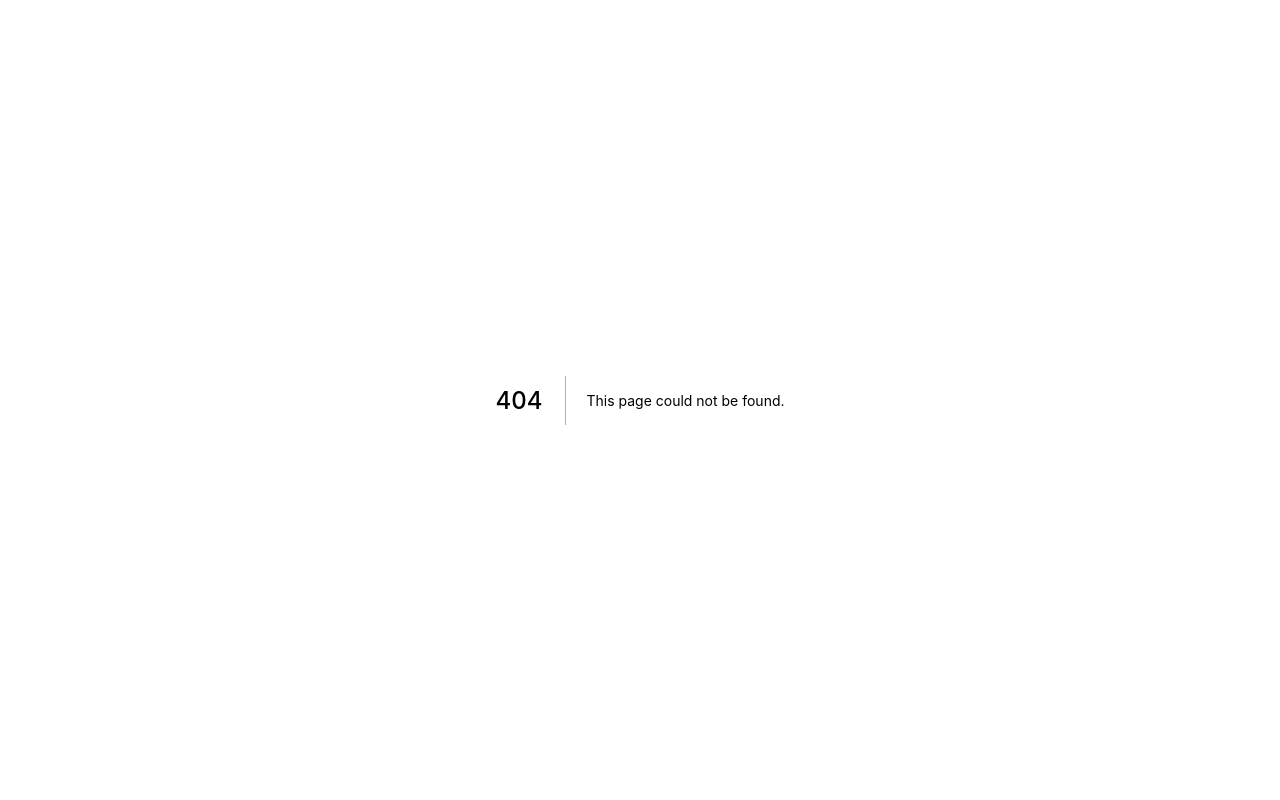
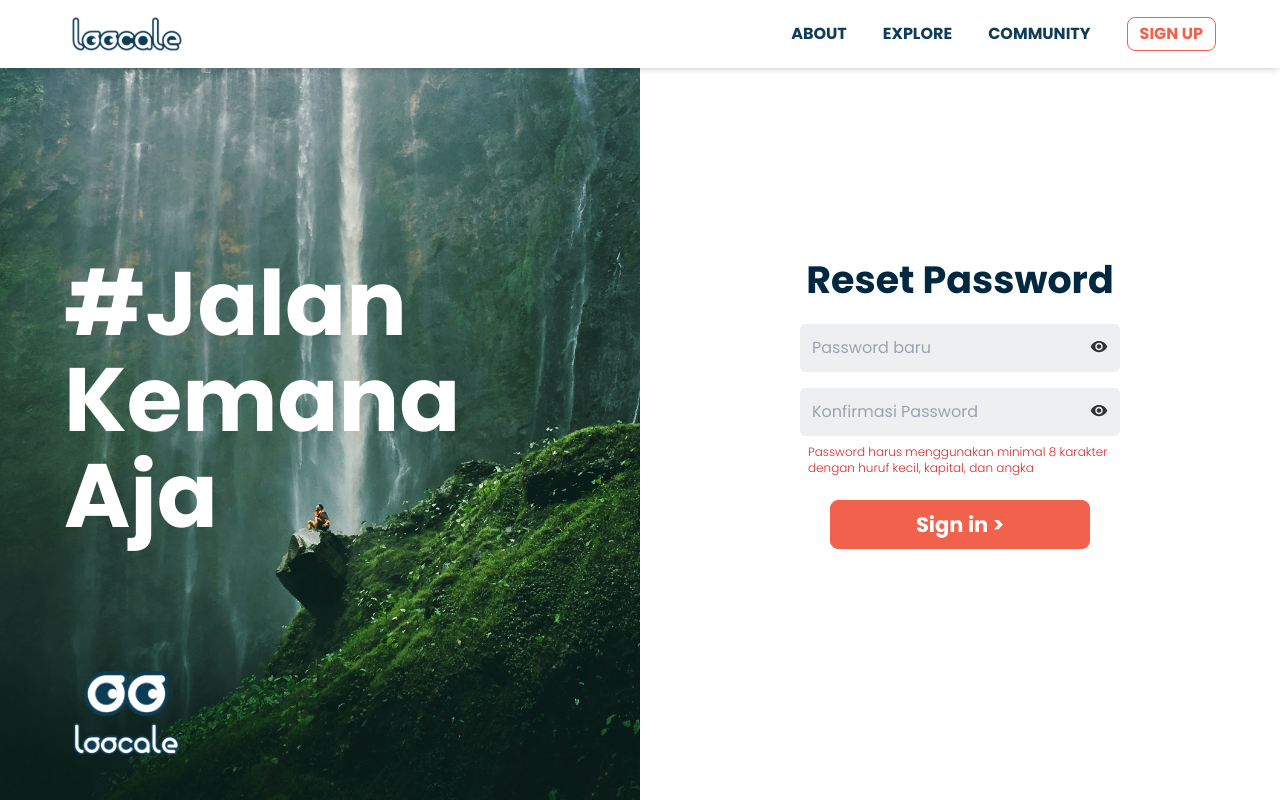
Before and after one commit to ramdhanstdi/loocale-web, a Next.js app: page /reset-password in a window 1280 px wide. Before the commit this address had no page. Built offline with nearby package versions, Linux system fonts and the light colour scheme.

Commit message:
forgot password slicing

```diff
--- a/src/components/design/TextField/index.tsx
+++ b/src/components/design/TextField/index.tsx
@@ -12,7 +12,7 @@ interface Props {
   placeholder?: string;
   name?: string;
   maxLength?: number;
-  onChange?: (...args: any) => void;
+  onChange?: React.ChangeEventHandler<HTMLInputElement>;
   onBlur?: () => void;
   autofocus?: boolean;
   validation?: () => Promise<boolean>;
--- /dev/null
+++ b/src/pages/forgot-password/Form.tsx
@@ -0,0 +1,37 @@
+import TextField from "@components/design/TextField";
+import React, { useState } from "react";
+import Link from "next/link";
+import Button from "@components/design/Button";
+
+const ForgotPasswordForm = () => {
+  const [email, setEmail] = useState("");
+
+  const handleSubmit = () => {};
+  return (
+    <form className="flex flex-col">
+      <TextField
+        variant="contained"
+        autofocus
+        placeholder="Ketik alamat email kamu"
+        onChange={(e) => setEmail(e.target.value)}
+        className="w-[200px] sm:w-[320px] mt-4"
+				value={email}
+      />
+			<div className="text-left font-bold text-xs text-grayscale-500 px-4 mt-4">
+        <Link href={"/forgot-password"} className="">
+          Kembali ke halaman sign in
+        </Link>
+      </div>
+			<Button
+        onClick={() => {}}
+        variant="contained"
+        type="submit"
+        className="sm:text-[21px] mt-8 rounded-lg font-bold py-2 sm:py-2 w-[200px] sm:w-[260px] mx-auto"
+      >
+        {"Sign in >"}
+      </Button>
+    </form>
+  );
+};
+
+export default ForgotPasswordForm;
--- /dev/null
+++ b/src/pages/forgot-password/index.tsx
@@ -0,0 +1,46 @@
+import React, { useState } from "react";
+import Navbar from "@components/layout/Navbar";
+import Image from "next/image";
+import Head from "next/head";
+import Form from "./Form";
+
+const ForgotPassword = () => {
+
+  return (
+    <>
+      <Head>
+        <title>Forgot Password</title>
+      </Head>
+      <Navbar />
+      <div className="flex h-screen w-screen">
+        <div className="px-16 py-7 relative hidden flex-col justify-center w-1/2 bg-[url('/sign-up-bg.jpg')] bg-cover sm:flex">
+          <div className="font-bold text-[90px] text-white w-full  leading-[96px]">
+            <h1>#Jalan</h1>
+            <h1>Kemana</h1>
+            <h1>Aja</h1>
+          </div>
+          <div className="absolute bottom-[29px]">
+            <Image
+              src="/loocale_vertical_logo.png"
+              alt="Loocale Logo"
+              width={125}
+              height={102}
+              layout="fixed"
+            />
+          </div>
+        </div>
+        <div className="flex grow flex-col justify-center items-center text-center">
+          <h1 className="font-bold text-[21px] sm:text-[38px] text-primary-900">
+            Lupa Password
+          </h1>
+          <p className="text-xs text-primary-900">
+            Silakan ketik alamat email kamu untuk membuat password baru
+          </p>
+          <Form></Form>
+        </div>
+      </div>
+    </>
+  );
+};
+
+export default ForgotPassword;
--- /dev/null
+++ b/src/pages/reset-password/Form.tsx
@@ -0,0 +1,78 @@
+import React, { useState } from "react";
+import TextField from "@components/design/TextField";
+import Link from "next/link";
+import Button from "@components/design/Button";
+import axios from "axios";
+import { BE_URL } from "Config";
+import Cookies from "js-cookie";
+import { useRouter } from "next/router";
+import request from "src/services/request";
+import ResetPassword from ".";
+
+const ResetPasswordForm = () => {
+  const [newPassword, setNewPassword] = useState("");
+  const [confirmNewPassword, setConfirmNewPassword] = useState("");
+
+  const validatePassword = () => {
+    const regex = /(?=.\d)(?=.[a-z])(?=.*[A-Z]).{8,}/;
+    return regex.test(newPassword);
+  };
+
+	const handleSubmit = () => {
+
+	}
+
+  return (
+    <form className="flex flex-col">
+      <TextField
+        variant="contained"
+        autofocus
+        onChange={(e) => setNewPassword(e.target.value)}
+        placeholder="Password baru"
+        maxLength={16}
+        pattern="(?=.\d)(?=.[a-z])(?=.*[A-Z]).{8,}"
+        type="password"
+        value={newPassword}
+        className="w-[200px] sm:w-[320px] mt-4"
+      />
+      <TextField
+        placeholder="Konfirmasi Password"
+        className="w-[200px] sm:w-[320px] mt-4"
+        variant="contained"
+        maxLength={16}
+        required
+        value={confirmNewPassword}
+        errorMessage="Password does not match"
+        onChange={(e) => setConfirmNewPassword(e.target.value)}
+        type="password"
+        validation={() =>
+          new Promise((resolve, reject) => {
+            if (confirmNewPassword === newPassword) {
+              resolve(true);
+            } else {
+              reject();
+            }
+          })
+        }
+      />
+      <p
+        className={`text-[9px] sm:text-xs text-left w-[200px] sm:w-80 mt-2 ${
+          validatePassword() ? "text-grayscale-400" : "text-error-600"
+        } font-light px-2`}
+      >
+        Password harus menggunakan minimal 8 karakter dengan huruf kecil,
+        kapital, dan angka
+      </p>
+      <Button
+        onClick={() => {}}
+        variant="contained"
+        type="submit"
+        className="sm:text-[21px] mt-6 rounded-lg font-bold py-2 sm:py-2 w-[200px] sm:w-[260px] mx-auto"
+      >
+        {"Sign in >"}
+      </Button>
+    </form>
+  );
+};
+
+export default ResetPasswordForm;
--- /dev/null
+++ b/src/pages/reset-password/index.tsx
@@ -0,0 +1,43 @@
+import React, { useState } from "react";
+import Navbar from "@components/layout/Navbar";
+import Image from "next/image";
+import Head from "next/head";
+import Form from "./Form";
+
+const ResetPassword = () => {
+
+  return (
+    <>
+      <Head>
+        <title>Reset Password</title>
+      </Head>
+      <Navbar />
+      <div className="flex h-screen w-screen">
+        <div className="px-16 py-7 relative hidden flex-col justify-center w-1/2 bg-[url('/sign-up-bg.jpg')] bg-cover sm:flex">
+          <div className="font-bold text-[90px] text-white w-full  leading-[96px]">
+            <h1>#Jalan</h1>
+            <h1>Kemana</h1>
+            <h1>Aja</h1>
+          </div>
+          <div className="absolute bottom-[29px]">
+            <Image
+              src="/loocale_vertical_logo.png"
+              alt="Loocale Logo"
+              width={125}
+              height={102}
+              layout="fixed"
+            />
+          </div>
+        </div>
+        <div className="flex grow flex-col justify-center items-center text-center">
+          <h1 className="font-bold text-[21px] sm:text-[38px] text-primary-900">
+            Reset Password
+          </h1>
+          <Form></Form>
+        </div>
+      </div>
+    </>
+  );
+};
+
+export default ResetPassword;
```
